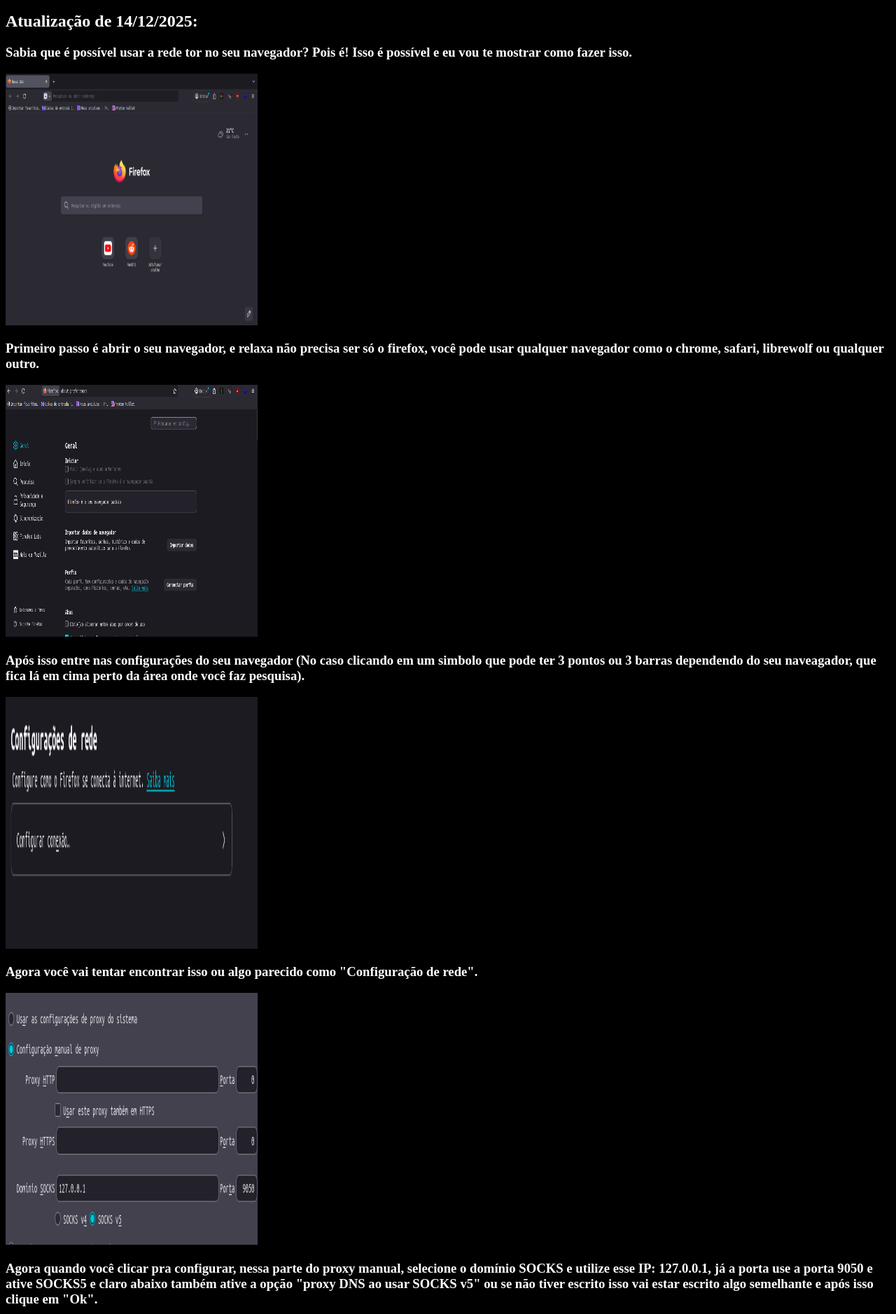
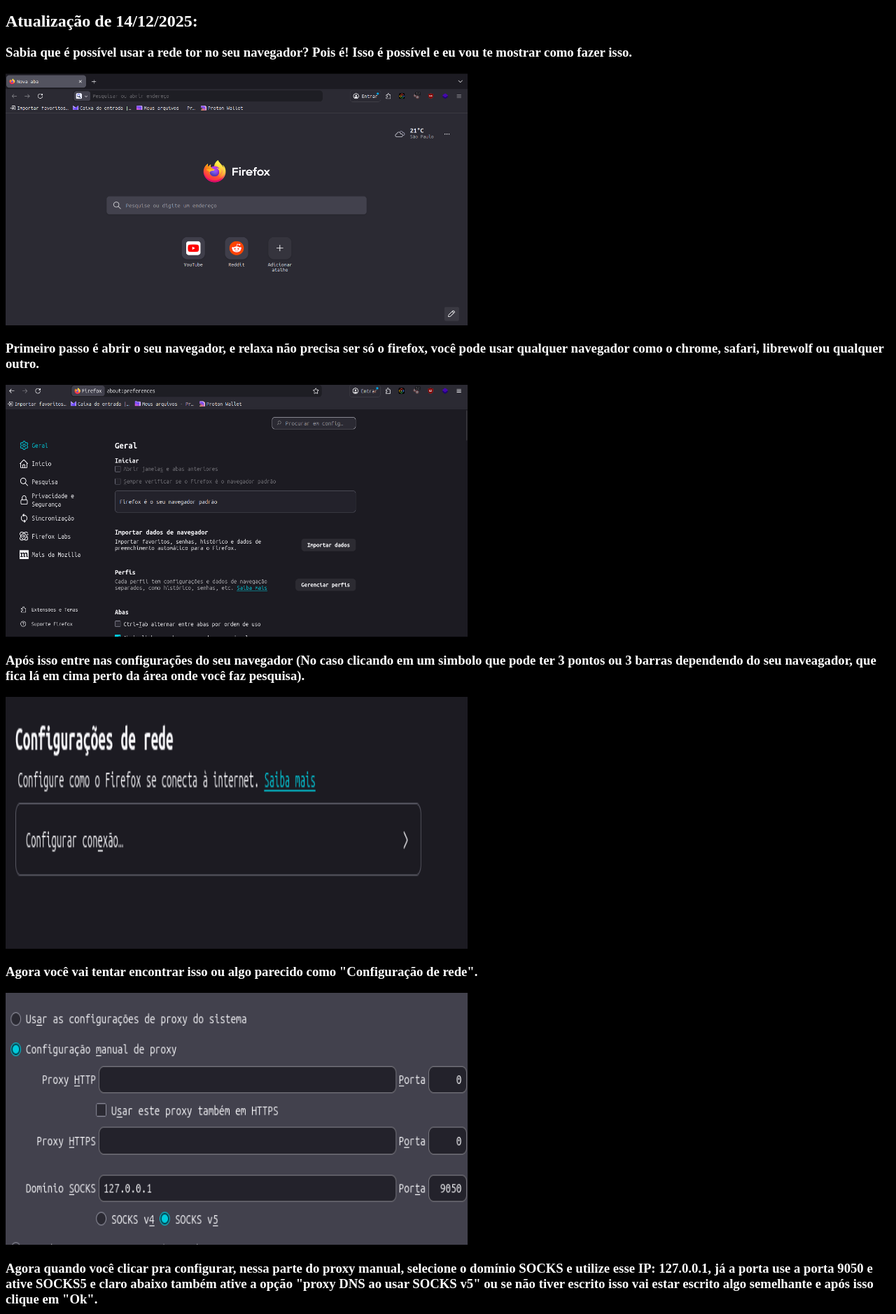
Before and after one commit to Ex3cutor76-V1/Math-s_Information, a plain HTML site: page Rede tor/index.html in a window 1280 px wide. Shown: the part 982-2860 px from the top of the page at 70% size. Drawn offline with Linux system fonts and the light colour scheme.

Commit message:
Math'sV7.1.0

```diff
--- a/Rede tor/index.html
+++ b/Rede tor/index.html
@@ -52,17 +52,17 @@
 <h2>Atualização de 14/12/2025:</h2>
 <h3>Sabia que é possível usar a rede tor no seu navegador? Pois é! Isso é possível e eu vou te mostrar como fazer isso.</h3>
 <p></p>
-<img src="tor1.png" width="360" height="360"> <h3>Primeiro passo é abrir o seu navegador, e relaxa não precisa ser só o firefox,
+<img src="tor1.png" width="660" height="360"> <h3>Primeiro passo é abrir o seu navegador, e relaxa não precisa ser só o firefox,
     você pode usar qualquer navegador como o chrome, safari, librewolf ou qualquer outro.
 </h3>
 <p></p>
-<img src="tor2.png" width="360" height="360"> <h3>Após isso entre nas configurações do seu navegador (No caso clicando em um simbolo que pode ter
+<img src="tor2.png" width="660" height="360"> <h3>Após isso entre nas configurações do seu navegador (No caso clicando em um simbolo que pode ter
     3 pontos ou 3 barras dependendo do seu naveagador, que fica lá em cima perto da área onde você faz pesquisa).
 </h3>
 <p></p>
-<img src="tor3.png" width="360" height="360"> <h3>Agora você vai tentar encontrar isso ou algo parecido como "Configuração de rede".</h3>
+<img src="tor3.png" width="660" height="360"> <h3>Agora você vai tentar encontrar isso ou algo parecido como "Configuração de rede".</h3>
 <p></p>
-<img src="tor4.png" width="360" height="360"> <h3>Agora quando você clicar pra configurar, nessa parte do proxy manual, selecione o domínio SOCKS
+<img src="tor4.png" width="660" height="360"> <h3>Agora quando você clicar pra configurar, nessa parte do proxy manual, selecione o domínio SOCKS
     e utilize esse IP: 127.0.0.1, já a porta use a porta 9050 e ative SOCKS5 e claro abaixo também ative a opção "proxy DNS ao usar SOCKS v5" ou
     se não tiver escrito isso vai estar escrito algo semelhante e após isso clique em "Ok".
 </h3>
@@ -75,13 +75,13 @@
 <h3>Mas calma lá ainda não acabou, é possível usar a rede tor no Linux (Em alguns outros sistemas operacionais também) e aqui vai o tutorial:</h3>
 <h3>Instale o tor usando o comando no terminal: sudo apt install tor</h3>
 <h3>Use o comando: sudo systemctl status tor (Com esse comando você vai ver se está ativo ou não, abaixo terá uma imagem de exemplo)</h3>
-<img src="terminaltor1.png" width="360" height="360"> <h3>E você deve estar me perguntando "Como diabos você sabe que está conectado na rede tor com esse monte de texto?"
+<img src="terminaltor1.png" width="960" height="360"> <h3>E você deve estar me perguntando "Como diabos você sabe que está conectado na rede tor com esse monte de texto?"
     e muito simples meu caro visitante, se você perceber abaixo do "sudo" tem um circulo e a lógica é a seguinte: Se estiver verde, tá ativo e se estiver sem nada: Não está ativo
     e como pode perceber não estou ativo na rede tor.
 </h3>
 <p></p>
 <h3>Use esse comando para ativar a rede tor: sudo systemctl start tor</h3>
-<img src="terminaltor2.png" width="360" height="360"> <h3>Como pode perceber o círculo agora está verde, e então agora esou conectado na rede tor.</h3>
+<img src="terminaltor2.png" width="960" height="360"> <h3>Como pode perceber o círculo agora está verde, e então agora esou conectado na rede tor.</h3>
 <p></p>
 <h3>Comandos de configuração:</h3>
 <h3>export http_proxy="socks5://127.0.0.1:9050" (Com esse comando você configura o tor para HTTP)</h3>
@@ -97,5 +97,6 @@
 <p></p>
 
 
+
 </body>
 </html>
```
